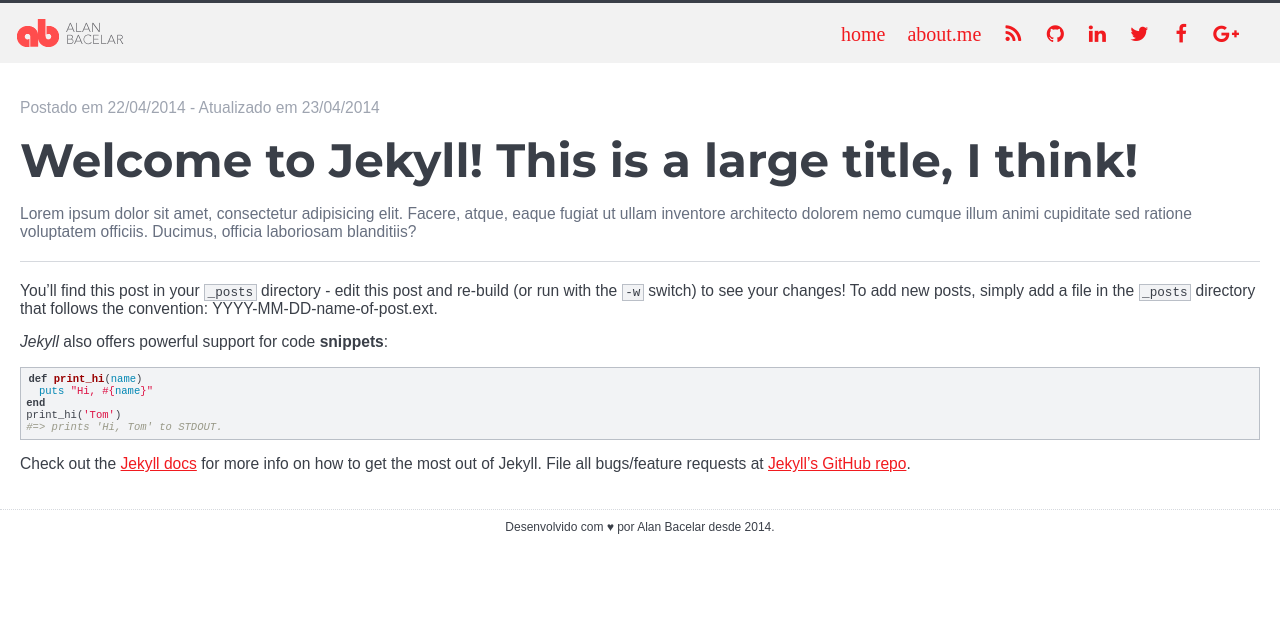
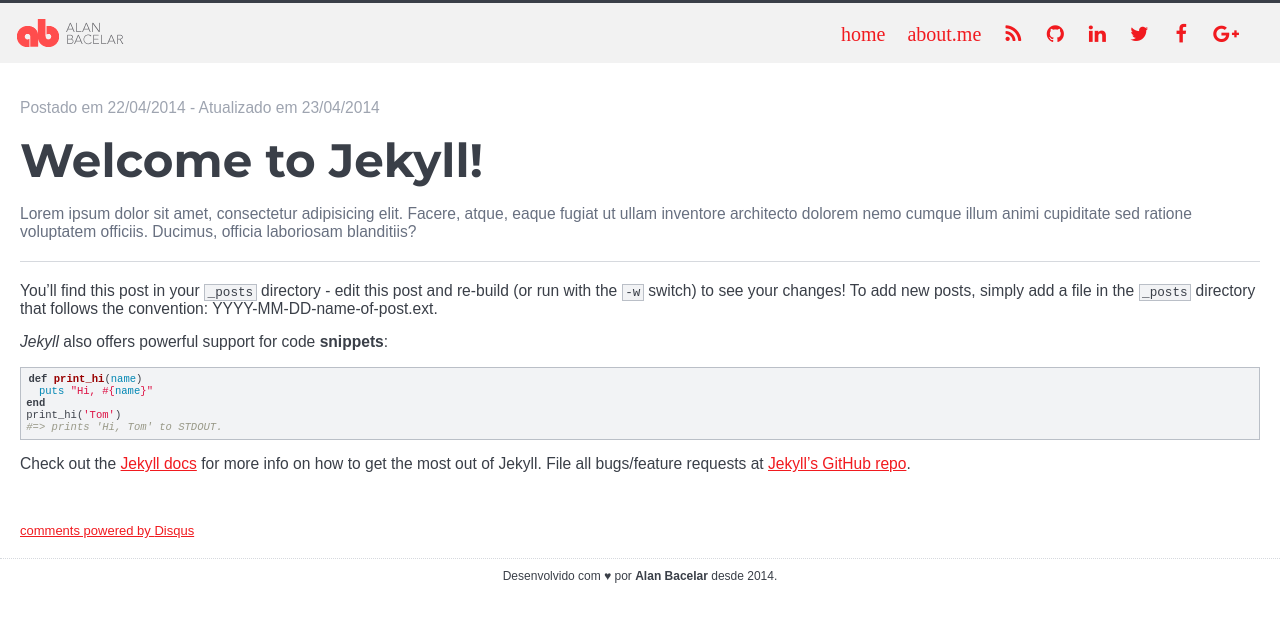
Before and after one commit to alanbacelar/blog, a Jekyll site: the page built from _posts/2014-04-22-welcome-to-jekyll.markdown, in a window 1280 px wide. Shown: the top 622 px of the page. Built offline with Jekyll 4.4.1, drawn with Linux system fonts in a browser that asks for light colours; nearby versions of some CDN libraries; Markdown is read by kramdown in place of the engine named in the settings; comment, search, counter and statistics services are not loaded.

Commit message:
Melhorias e adição do disqus para comentários

```diff
--- a/_layouts/default.html
+++ b/_layouts/default.html
@@ -9,7 +9,7 @@
 
         <title>{{ page.title }}</title>
 
-        <link rel="shortcut icon" type="image/x-icon" href="img/icon.ico">
+        <link rel="shortcut icon" type="image/x-icon" href="/img/icon.ico">
         <link rel="stylesheet" href="//netdna.bootstrapcdn.com/font-awesome/4.0.3/css/font-awesome.css">
         <link rel="stylesheet" href="/css/main.css">
     </head>
@@ -40,7 +40,7 @@
           </section>
 
           <footer>
-              <div class="by">Desenvolvido com ♥ por Alan Bacelar desde 2014.</div>
+              <div class="by">Desenvolvido com ♥ por <strong>Alan Bacelar</strong> desde 2014.</div>
           </footer>
 
         <!-- <div class="site">
--- a/_layouts/post.html
+++ b/_layouts/post.html
@@ -11,3 +11,18 @@
 
 	<p>{{ content }}</p>
 </article>
+
+<div id="disqus_thread"></div>
+<script type="text/javascript">
+    /* * * CONFIGURATION VARIABLES: EDIT BEFORE PASTING INTO YOUR WEBPAGE * * */
+    var disqus_shortname = 'alanbacelar'; // required: replace example with your forum shortname
+
+    /* * * DON'T EDIT BELOW THIS LINE * * */
+    (function() {
+        var dsq = document.createElement('script'); dsq.type = 'text/javascript'; dsq.async = true;
+        dsq.src = '//' + disqus_shortname + '.disqus.com/embed.js';
+        (document.getElementsByTagName('head')[0] || document.getElementsByTagName('body')[0]).appendChild(dsq);
+    })();
+</script>
+<noscript>Please enable JavaScript to view the <a href="http://disqus.com/?ref_noscript">comments powered by Disqus.</a></noscript>
+<a href="http://disqus.com" class="dsq-brlink">comments powered by <span class="logo-disqus">Disqus</span></a>
--- a/_posts/2014-04-22-welcome-to-jekyll.markdown
+++ b/_posts/2014-04-22-welcome-to-jekyll.markdown
@@ -1,6 +1,6 @@
 ---
 layout: post
-title:  "Welcome to Jekyll! This is a large title, I think!"
+title:  "Welcome to Jekyll!"
 date:   2014-04-22 10:53:15
 update: 2014-04-23 10:53:15
 categories: php
--- a/_sass/main.scss
+++ b/_sass/main.scss
@@ -201,6 +201,9 @@
 	}
 }
 
+#disqus_thread {
+	margin-top: 50px;
+}
 
 /*****************************************************************************/
 /*
--- a/css/main.css
+++ b/css/main.css
@@ -154,6 +154,9 @@
   background-color: #f2f3f5;
   padding: 0 .2em; }
 
+#disqus_thread {
+  margin-top: 50px; }
+
 /*****************************************************************************/
 /*
 /* Footer
```
Also changed, not shown: 4 other files.
